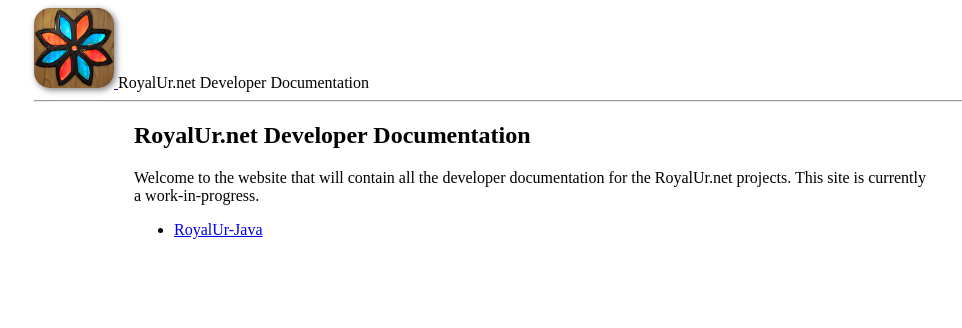
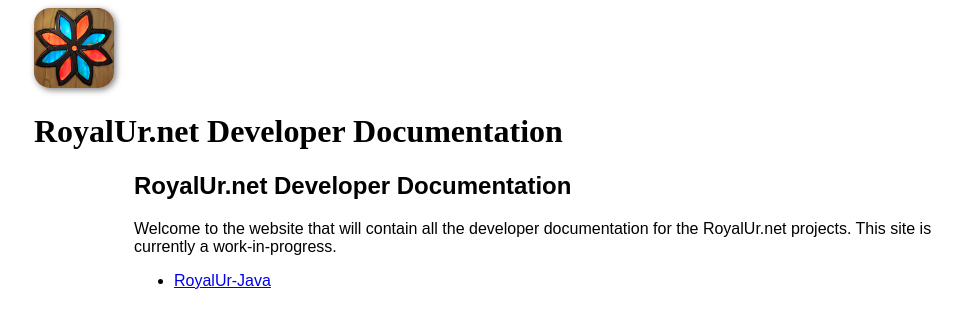
Before and after one commit to RoyalUr/royalur.github.io, a Jekyll site: the page built from DeveloperDocs/HOME.md, in a window 1280 px wide. Shown: the top 328 px of the page, without its empty margins (114-1076 px from the left). Built offline with Jekyll 4.4.1, drawn with Linux system fonts in a browser that asks for light colours; our own code applies the rules of GitHub Pages for plain Markdown files.

Commit message:
Update from https://github.com/RoyalUr/DeveloperDocs/commit/44345abd503f9a094f579a50cbae171339917f80

```diff
--- a/DeveloperDocs/_includes/header.html
+++ b/DeveloperDocs/_includes/header.html
@@ -2,6 +2,7 @@
     <a href="/">
         <img id="logo" src="/assets/logo.png" alt="RoyalUr.net Developer Documentation Logo" />
     </a>
-    {{ site.title }}
-    <hr />
+    <h1>
+        {{ site.title }}
+    </h1>
   </header>
--- a/DeveloperDocs/css/default.css
+++ b/DeveloperDocs/css/default.css
@@ -8,6 +8,18 @@
     max-width: 1000px;
     margin-left: auto;
     margin-right: auto;
+    text-decoration: none;
+    vertical-align: middle;
+}
+
+header a {
+    text-decoration: none;
+    display: inline-block;
+}
+
+header h3 {
+    font-family: serif;
+    display: inline-block;
 }
 
 #logo {
@@ -24,4 +36,5 @@
     max-width: 800px;
     margin-left: auto;
     margin-right: auto;
+    font-family: sans-serif;
 }
```
